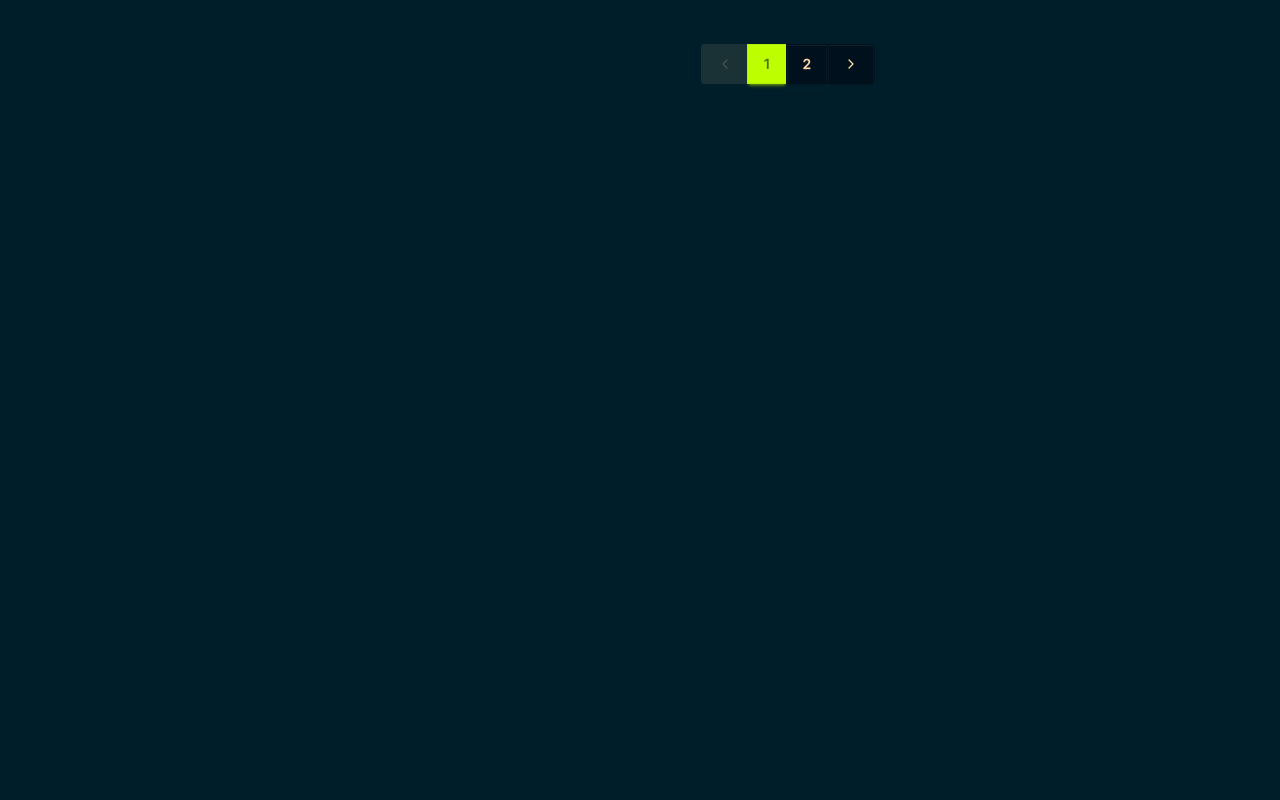
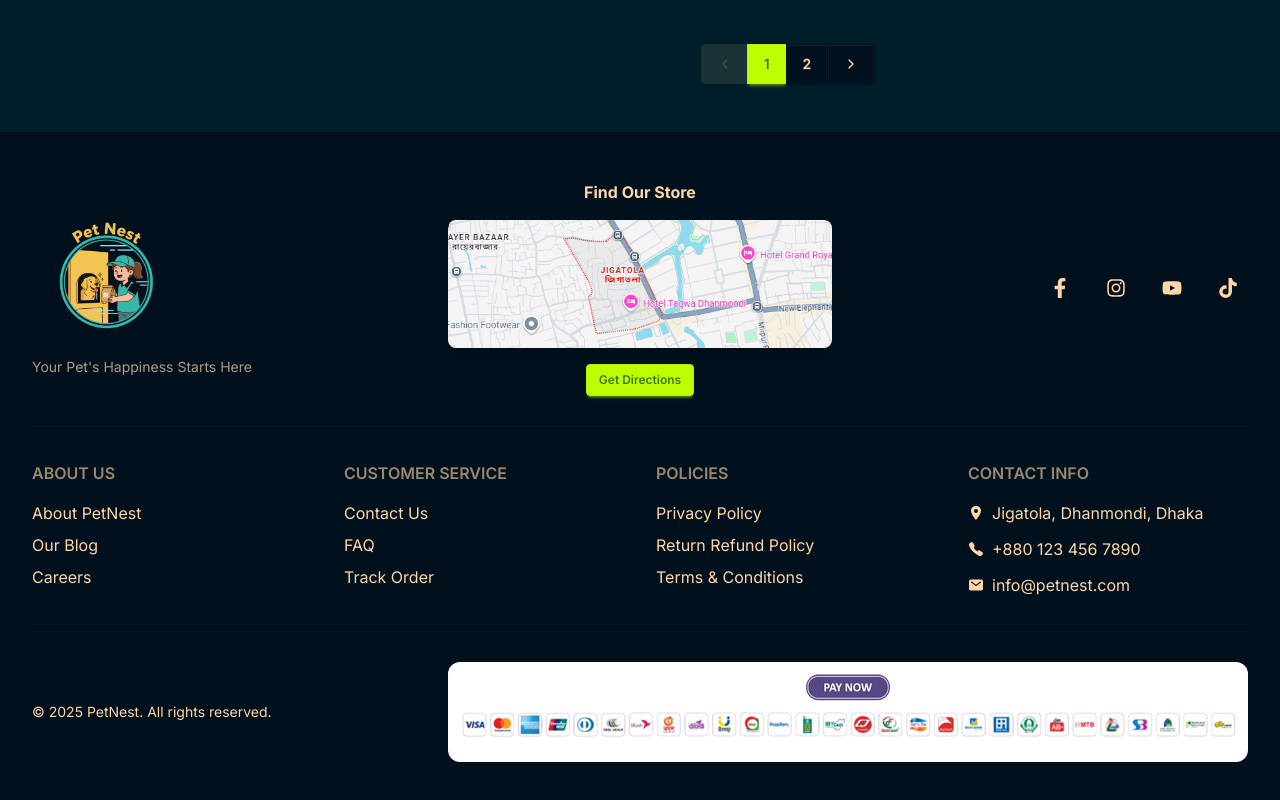
Before and after one commit to Parvej101/pest-nest, a Next.js app: page /shop in a window 1280 px wide. Shown: the part 2178-2978 px from the top of the page. Before the commit the page ends 2310 px from the top, so only its background shows below. Built offline with nearby package versions, Linux system fonts and the light colour scheme.

Commit message:
added footer section

```diff
--- a/src/app/layout.js
+++ b/src/app/layout.js
@@ -1,6 +1,7 @@
 
 import Announcement from '@/components/layout/Annoucement';
 import ContactFAB from '@/components/layout/ContactFAB';
+import Footer from '@/components/layout/Footer';
 import Navbar from '@/components/layout/Navbar';
 import { Inter } from 'next/font/google';
 import './globals.css';
@@ -17,6 +18,7 @@ export default function RootLayout({ children }) {
           <Navbar />
           <main className="max-w-7xl mx-auto px-4 sm:px-6 lg:px-8">{children}</main>
           <ContactFAB></ContactFAB>
+          <Footer></Footer>
 
       </body>
     </html>
--- a/src/components/home/TrendingProducts.jsx
+++ b/src/components/home/TrendingProducts.jsx
@@ -19,7 +19,7 @@ const TrendingProducts = () => {
           </Link>
         </div>
 
-        {/* --- নতুন এবং আধুনিক প্রোডাক্ট কার্ডের গ্রিড --- */}
+        {/* ---  প্রোডাক্ট কার্ডের গ্রিড --- */}
         <div className="grid grid-cols-2 md:grid-cols-3 lg:grid-cols-4 xl:grid-cols-5 gap-x-4 gap-y-8 md:gap-x-6">
           {trendingProducts.map((product) => (
             <div key={product.id} className="group">
@@ -34,7 +34,7 @@ const TrendingProducts = () => {
                     className="object-cover transition-transform duration-500 group-hover:scale-110"
                   />
                   {/* Sale বা Discount Badge */}
-                  {product.saleBadge && (
+                  {/* {product.saleBadge && (
                     <div className="badge badge-secondary absolute top-2 right-2">
                       {product.saleBadge}
                     </div>
@@ -43,7 +43,7 @@ const TrendingProducts = () => {
                     <div className="badge badge-accent absolute top-2 right-2">
                       {product.discountBadge}
                     </div>
-                  )}
+                  )} */}
                 </div>
               </Link>
 
--- /dev/null
+++ b/src/components/layout/Footer.jsx
@@ -0,0 +1,181 @@
+// src/components/layout/Footer.jsx
+
+"use client";
+
+import Image from "next/image";
+import Link from "next/link";
+import { FaFacebookF, FaInstagram, FaTiktok, FaYoutube } from "react-icons/fa";
+import { IoCall, IoLocationSharp, IoMail } from "react-icons/io5";
+
+const Footer = () => {
+  return (
+    <footer className="bg-base-200 text-base-content">
+      <div className="max-w-7xl mx-auto px-4 sm:px-6 lg:px-8 py-12">
+        {/* --- উপরের অংশ: লোগো, ম্যাপ এবং সোশ্যাল আইকন --- */}
+        <div className="grid grid-cols-1 md:grid-cols-3 gap-8 items-center border-b border-base-300 pb-8 mb-8">
+          {/* লোগো এবং ট্যাগলাইন */}
+          <div className="flex flex-col items-center md:items-start text-center md:text-left">
+            <Link href="/">
+              <Image
+                src="/images/logo.png"
+                alt="PetNest Logo"
+                width={150}
+                height={50}
+              />
+            </Link>
+            <p className="mt-2 text-sm text-base-content/70">
+              Your Pet's Happiness Starts Here
+            </p>
+          </div>
+
+          {/* ম্যাপ সেকশন */}
+          <div className="w-full text-center">
+            <h3 className="font-bold mb-4">Find Our Store</h3>
+            <Link
+              href="https://www.google.com/maps/place/Jigatola,+Dhaka"
+              target="_blank"
+              rel="noopener noreferrer"
+              className="group"
+            >
+              <div className="relative rounded-lg overflow-hidden h-32 w-full shadow-lg">
+                <Image
+                  src="/images/map.png"
+                  alt="Our store location on map"
+                  fill
+                  sizes="33vw"
+                  className="object-cover group-hover:scale-105 transition-transform duration-300"
+                />
+              </div>
+            </Link>
+            <Link
+              href="https://www.google.com/maps/dir//Jigatola,+Dhaka"
+              target="_blank"
+              rel="noopener noreferrer"
+            >
+              <button className="btn btn-primary btn-sm mt-4">
+                Get Directions
+              </button>
+            </Link>
+          </div>
+
+          {/* সোশ্যাল মিডিয়া আইকন */}
+          <div className="flex justify-center md:justify-end gap-4">
+            <a
+              href="#"
+              target="_blank"
+              rel="noopener noreferrer"
+              className="btn btn-ghost btn-circle"
+            >
+              <FaFacebookF size={20} />
+            </a>
+            <a
+              href="#"
+              target="_blank"
+              rel="noopener noreferrer"
+              className="btn btn-ghost btn-circle"
+            >
+              <FaInstagram size={20} />
+            </a>
+            <a
+              href="#"
+              target="_blank"
+              rel="noopener noreferrer"
+              className="btn btn-ghost btn-circle"
+            >
+              <FaYoutube size={20} />
+            </a>
+            <a
+              href="#"
+              target="_blank"
+              rel="noopener noreferrer"
+              className="btn btn-ghost btn-circle"
+            >
+              <FaTiktok size={20} />
+            </a>
+          </div>
+        </div>
+
+        {/* --- মাঝের অংশ: লিঙ্কসমূহ --- */}
+        <div className="grid grid-cols-2 md:grid-cols-4 gap-8 text-center md:text-left">
+          <div>
+            <h6 className="footer-title">About Us</h6>
+            <div className="flex flex-col gap-2 mt-4">
+              <Link href="/about" className="link link-hover">
+                About PetNest
+              </Link>
+              <Link href="/blogs" className="link link-hover">
+                Our Blog
+              </Link>
+              <Link href="/careers" className="link link-hover">
+                Careers
+              </Link>
+            </div>
+          </div>
+          <div>
+            <h6 className="footer-title">Customer Service</h6>
+            <div className="flex flex-col gap-2 mt-4">
+              <Link href="/contact" className="link link-hover">
+                Contact Us
+              </Link>
+              <Link href="/faq" className="link link-hover">
+                FAQ
+              </Link>
+              <Link href="/track-order" className="link link-hover">
+                Track Order
+              </Link>
+            </div>
+          </div>
+          <div>
+            <h6 className="footer-title">Policies</h6>
+            <div className="flex flex-col gap-2 mt-4">
+              <Link href="/privacy-policy" className="link link-hover">
+                Privacy Policy
+              </Link>
+              <Link href="/refund-policy" className="link link-hover">
+                Return Refund Policy
+              </Link>
+              <Link href="/terms" className="link link-hover">
+                Terms & Conditions
+              </Link>
+            </div>
+          </div>
+          <div>
+            <h6 className="footer-title">Contact Info</h6>
+            <div className="flex flex-col gap-3 mt-4">
+              <div className="flex items-center gap-2 justify-center md:justify-start">
+                <IoLocationSharp />
+                <p>Jigatola, Dhanmondi, Dhaka</p>
+              </div>
+              <div className="flex items-center gap-2 justify-center md:justify-start">
+                <IoCall />
+                <p>+880 123 456 7890</p>
+              </div>
+              <div className="flex items-center gap-2 justify-center md:justify-start">
+                <IoMail />
+                <p>info@petnest.com</p>
+              </div>
+            </div>
+          </div>
+        </div>
+
+        {/* --- নিচের অংশ: কপিরাইট এবং পেমেন্ট আইকন --- */}
+        <div className="border-t border-base-300 mt-8 pt-8 flex flex-col-reverse md:flex-row justify-between items-center gap-4">
+          <p className="text-sm text-center md:text-left">
+            © {new Date().getFullYear()} PetNest. All rights reserved.
+          </p>
+          <div className="h-full ">
+            <Image
+              src="/images/payment-method.png"
+              alt="Payment Methods"
+              width={400}
+              height={32}
+              className="h-full w-auto object-contain rounded-xl"
+            />
+          </div>
+        </div>
+      </div>
+    </footer>
+  );
+};
+
+export default Footer;
--- a/src/components/layout/Navbar.jsx
+++ b/src/components/layout/Navbar.jsx
@@ -33,6 +33,7 @@ function Navbar() {
 
   const handleSearchSubmit = (e) => {
     e.preventDefault();
+    // এখন এটি ডেস্কটপ এবং মোবাইল—উভয় ফর্মের জন্যই কাজ করবে
     const searchTerm = e.target.elements.search.value;
     const params = new URLSearchParams();
     if (searchTerm) {
@@ -110,7 +111,7 @@ function Navbar() {
                 >
                   <input
                     type="text"
-                    name="search"
+                    name="search" // <-- নাম: "search"
                     placeholder="Search..."
                     className="input input-bordered w-60 h-10 pl-10 text-white bg-gray-700"
                     onChange={handleSearchChange}
@@ -258,13 +259,13 @@ function Navbar() {
       </div>
 
       {/* --- মোবাইল সার্চ Modal --- */}
-      <dialog ref={modalRef} className="modal modal-bottom sm:modal-middle">
-        <div className="modal-box">
+      <dialog ref={modalRef} className="modal modal-top">
+        <div className="modal-box rounded-t-none">
           <h3 className="font-bold text-lg mb-4">Search for Products</h3>
           <form onSubmit={handleSearchSubmit} className="form-control relative">
             <input
               type="text"
-              name="search"
+              name="search" // <-- মূল পরিবর্তন: নাম "search" করা হয়েছে
               placeholder="Type to search..."
               className="input input-bordered w-full pl-10"
               autoFocus
```
Also changed, not shown: public/images/map.png (added), public/images/payment-method.png (added).
